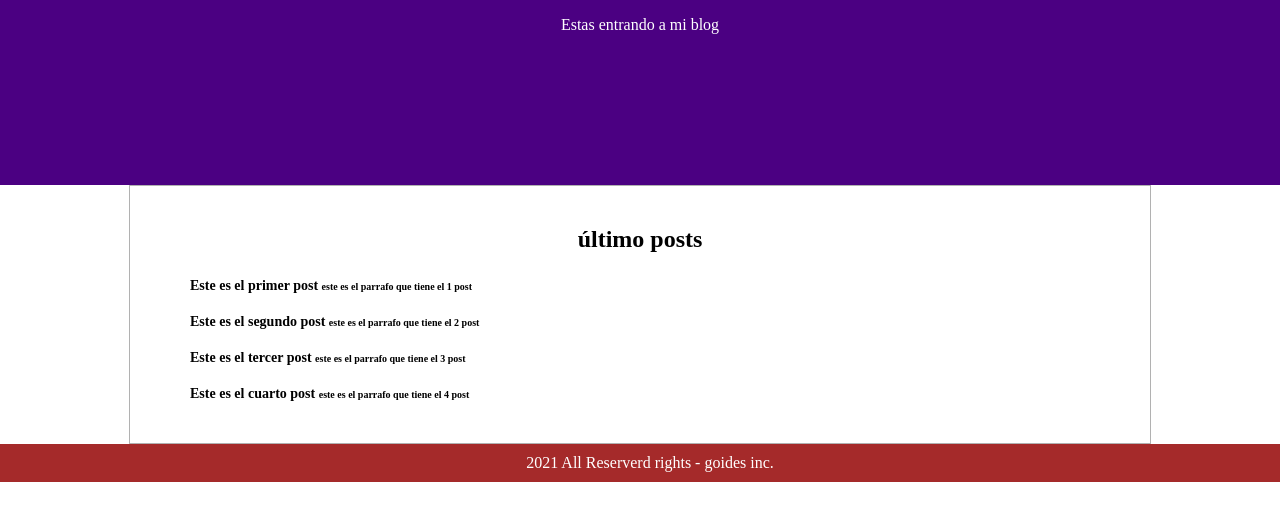
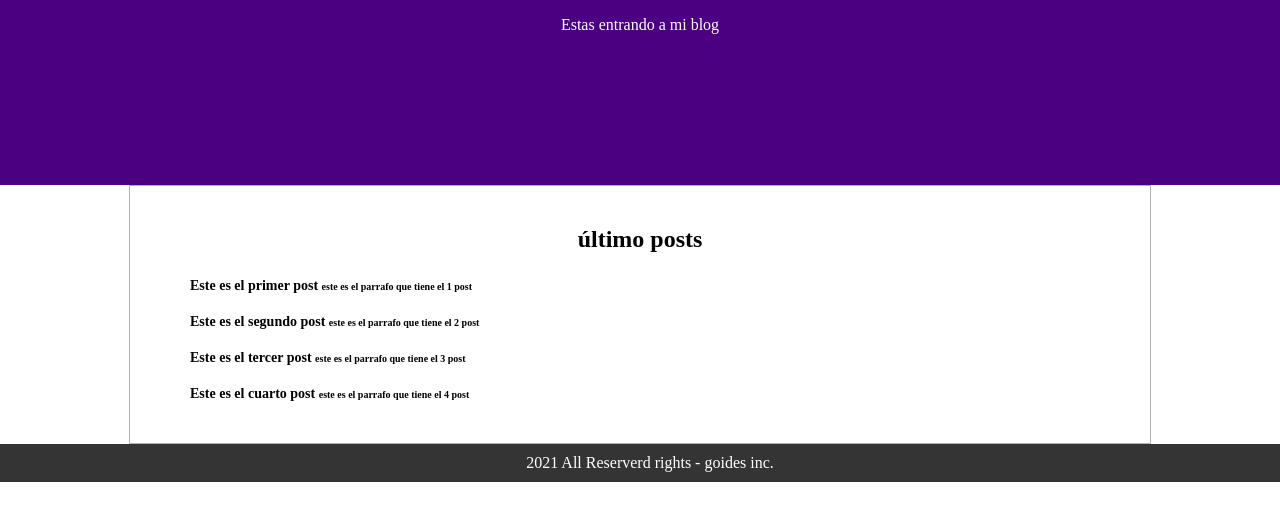
Before and after one commit to goids/hyperblog, a plain HTML site: page index.html in a window 1280 px wide. Shown: the part 215-736 px from the top of the page. Drawn offline with Linux system fonts and the light colour scheme.

```diff
--- a/css/style.css
+++ b/css/style.css
@@ -55,7 +55,7 @@
 footer{
     width: 100%;
     height: auto;
-    background-color: brown;
+    background-color: rgb(52, 52, 53);
     text-align: center;
     color: #fff;
     padding: 10px;
```
